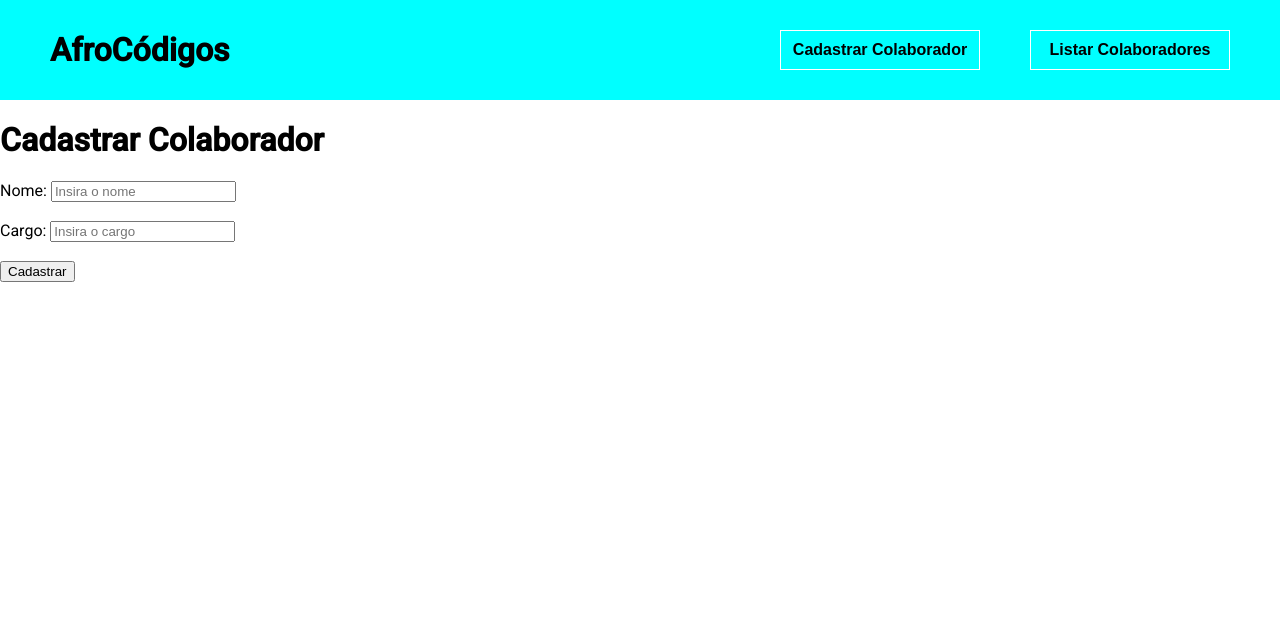
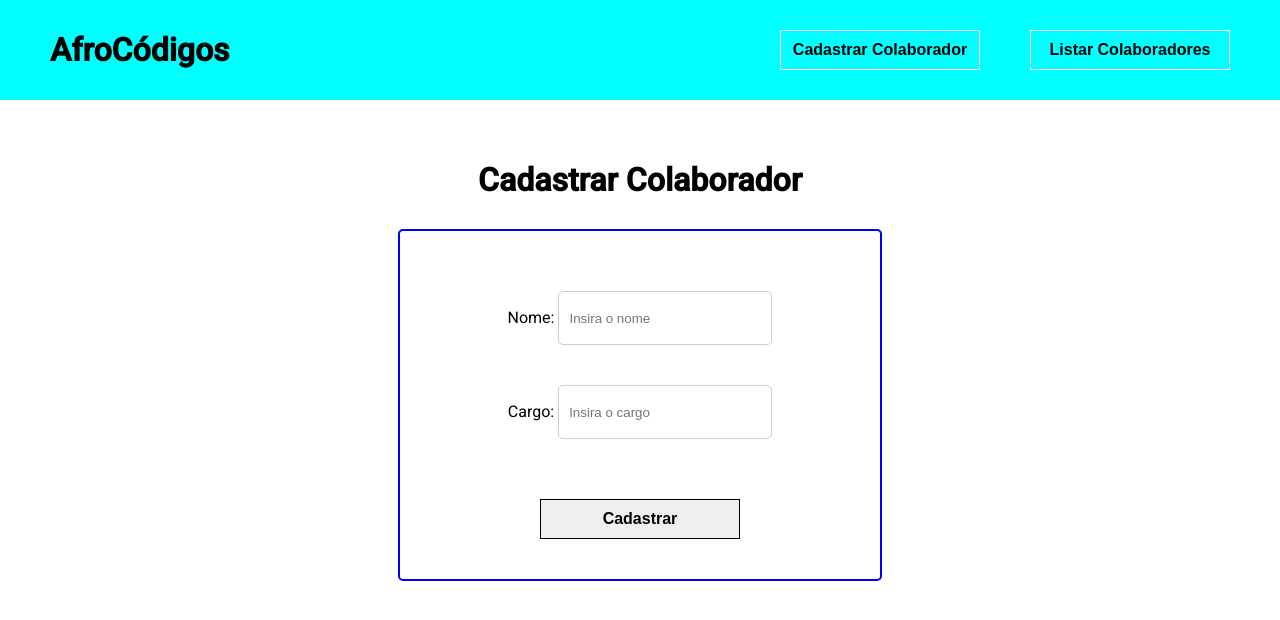
Before and after one commit to vanilo-ferreira/projeto-afrocodigos, an Angular app: page /collaborators/register in a window 1280 px wide. Shown: the top 620 px of the page. Built offline with nearby package versions, Linux system fonts and the light colour scheme.

Commit message:
feat: Estilizar o component  CreateCollaboratorsComponent

```diff
--- a/src/app/create-collaborators/create-collaborators.component.css
+++ b/src/app/create-collaborators/create-collaborators.component.css
@@ -0,0 +1,102 @@
+.container-create-collaborator,
+.container-form {
+    display: flex;
+    flex-direction: column;
+    justify-content: center;
+    align-items: center;
+    margin: 20px 0;
+}
+
+.container-sucess,
+.formulario {
+    display: flex;
+    flex-direction: column;
+    justify-content: center;
+    align-items: center;
+}
+
+.titulo-create-collaborator {
+    margin-bottom: 30px;
+}
+
+.box-form {
+    display: flex;
+    flex-direction: column;
+    justify-content: space-evenly;
+    align-items: center;
+    width: 100%;
+    height: 100%;
+    margin-bottom: 40px;
+}
+
+.box-form div {
+    padding: 20px 0;
+}
+
+.formulario {
+    width: 400px;
+    height: auto;
+    padding: 40px;
+    border: 2px solid blue;
+    border-radius: 5px;
+}
+
+.formulario:hover {
+    border: 2px solid green;
+}
+
+.formulario input {
+    width: 200px;
+    height: 50px;
+    padding-left: 10px;
+    border: 1px solid #cccccc;
+    border-radius: 5px;
+}
+
+.campo-form {
+    padding: 30px 0;
+}
+
+.formulario button {
+    font-size: 16px;
+    border: solid 1px black;
+    height: 40px;
+    width: 200px;
+    font-weight: bold;
+}
+
+.formulario button:hover {
+    border: solid 1px aquamarine;
+    background-color: green;
+    color: white;
+}
+
+.card {
+    width: 350px;
+    margin: 40px;
+    border: 2px solid aqua;
+    border-radius: 5px;
+    display: flex;
+    flex-direction: column;
+}
+
+.cardText {
+    padding: 20px;
+    display: flex;
+    flex-direction: column;
+    justify-content: space-between;
+    align-items: center;
+}
+
+.cardText span {
+    color: red;
+    font-size: 18px;
+    font-weight: bold;
+}
+
+.container-sucess h3 {
+    background-color: aqua;
+    border: solid 2px black;
+    padding: 10px 20px;
+    color: black;
+}
--- a/src/app/create-collaborators/create-collaborators.component.html
+++ b/src/app/create-collaborators/create-collaborators.component.html
@@ -1,24 +1,33 @@
-<h1>Cadastrar Colaborador</h1>
+<div class="container-create-collaborator">
+    <div class="container-form">
+        <h1 class="titulo-create-collaborator">Cadastrar Colaborador</h1>
 
-<div>
-    <label>Nome:
-        <input placeholder="Insira o nome" [(ngModel)]="body.name">
-    </label>
-    <br><br>
+        <div class="formulario">
+            <div class="box-form">
+                <div>
+                    <label class="campo-form">Nome:
+                        <input placeholder="Insira o nome" required [(ngModel)]="body.name">
+                    </label>
+                </div>
 
-    <label>Cargo:
-        <input placeholder="Insira o cargo" [(ngModel)]="body.role">
-    </label>
-    <br><br>
-    <button (click)="save()">Cadastrar</button>
+                <div>
+                    <label class="campo-form">Cargo:
+                        <input placeholder="Insira o cargo" required [(ngModel)]="body.role">
+                    </label>
+                </div>
+            </div>
+            <button (click)="save()">Cadastrar</button>
+        </div>
+    </div>
+
+    <div class="container-sucess" *ngIf="responseCreateCollaborators">
+        <h3>Cadastrado com sucesso!</h3>
+        <div class="card">
+            <div class="cardText">
+                <label>Nome: <span>{{responseCreateCollaborators.name}}</span></label><br>
+                <label>Cargo: <span>{{responseCreateCollaborators.role}}</span> </label><br>
+                <label>Id: <span>{{responseCreateCollaborators.id}}</span></label><br>
+            </div>
+        </div>
+    </div>
 </div>
-
-<br><br>
-
-<div *ngIf="responseCreateCollaborators">
-    <h3>Colaborador(a) cadatrado(a) com sucesso!</h3>
-    <label>Nome: {{responseCreateCollaborators.name}}</label><br>
-    <label>Profissão: {{responseCreateCollaborators.role}}</label><br>
-    <label>Id: {{responseCreateCollaborators.id}}</label><br>
-    <label>Criado em: {{responseCreateCollaborators.created_at}}</label><br>
-</div>
--- a/src/app/create-collaborators/create-collaborators.component.ts
+++ b/src/app/create-collaborators/create-collaborators.component.ts
@@ -7,18 +7,24 @@ import { DataService } from '../data.service';
   templateUrl: './create-collaborators.component.html',
   styleUrl: './create-collaborators.component.css'
 })
-export class CreateCollaboratorsComponent implements OnInit{
+export class CreateCollaboratorsComponent implements OnInit {
 
   body: any = {
     name: "",
     role: ""
   };
 
+  date: any;
+
   responseCreateCollaborators: any;
+
+  if(responseCreateCollaborators) {
+    this.date = this.responseCreateCollaborators.created_at
+  }
 
   constructor(
     private dataService: DataService
-  ){
+  ) {
 
   }
   ngOnInit(): void {
```
